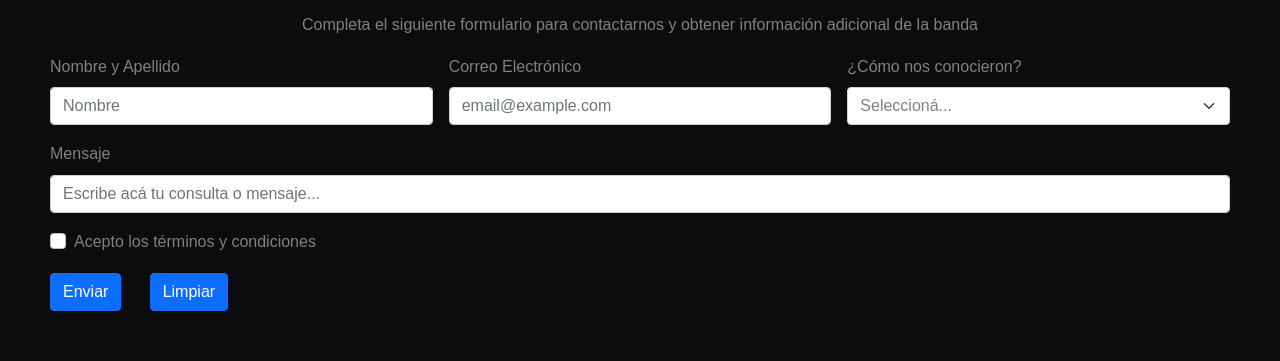
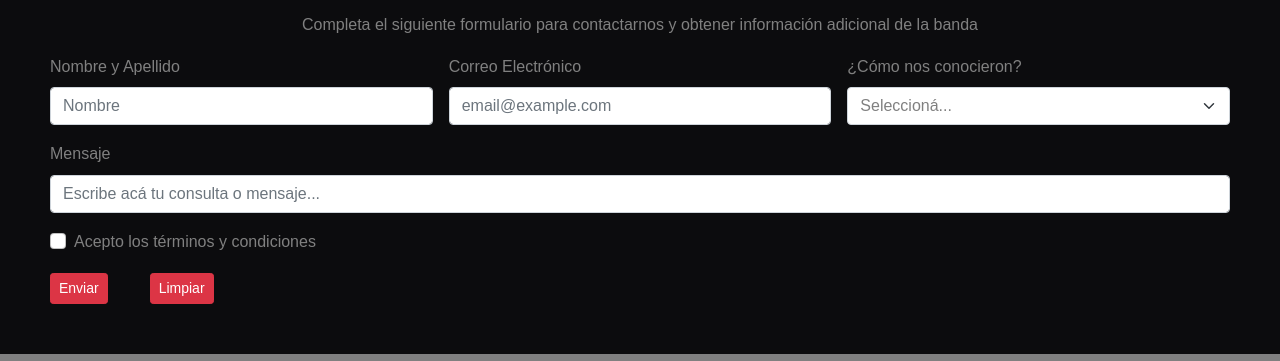
Before and after one commit to Saitam2022/Proyecto, a plain HTML site: page pages/info.html in a window 1280 px wide. Shown: the part 785-1146 px from the top of the page. Drawn offline with nearby package versions, Linux system fonts and the light colour scheme; a web font is replaced by a local one.

Commit message:
cambio size buttons y colores en info.html

```diff
--- a/pages/info.html
+++ b/pages/info.html
@@ -119,10 +119,10 @@
                     </div>
                 </div>
                 <div class="col-md-1">
-                    <button type="submit" class="btn btn-primary">Enviar</button>
+                    <button type="submit" class="btn btn-danger btn-sm">Enviar</button>
                 </div>
                 <div class="col-md-1">
-                    <button type="reset" class="btn btn-primary">Limpiar</button>
+                    <button type="reset" class="btn btn-danger btn-sm">Limpiar</button>
                 </div>
             </form>
         </section>
```
